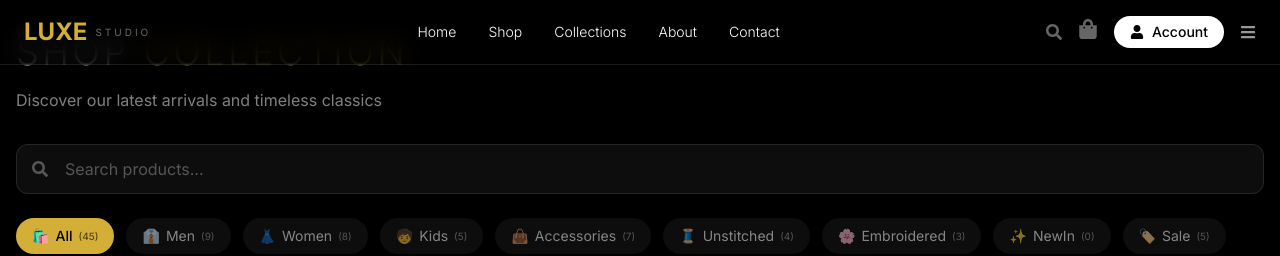
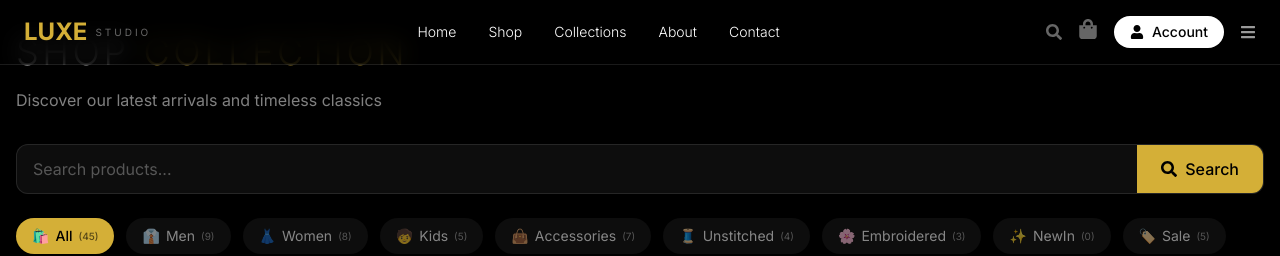
Before and after one commit to Sami1565/Cloth-by-Syed-, a Next.js app: page /shop in a window 1280 px wide. Shown: the top 256 px of the page. Built offline with nearby package versions, Linux system fonts and the light colour scheme.

Commit message:
Enhance search feature with clear option
Updated search functionality to include clear search option and initialized search term from URL parameters.

```diff
--- a/app/shop/page.tsx
+++ b/app/shop/page.tsx
@@ -3,7 +3,7 @@
 import { useState, useEffect } from 'react'
 import Link from 'next/link'
 import { useSearchParams, useRouter } from 'next/navigation'
-import { FaSearch, FaStar } from 'react-icons/fa'
+import { FaSearch, FaStar, FaTimes } from 'react-icons/fa'
 import { IoHeartOutline } from 'react-icons/io5'
 import { useCartStore } from '@/store/cartStore'
 
@@ -112,7 +112,7 @@ const subIcons: Record<string, string> = {
 }
 
 // ============================================================
-// HELPER FUNCTIONS - FIXED with type casting
+// HELPER FUNCTIONS
 // ============================================================
 function getIcon(category: string): string {
   return catIcons[category as keyof typeof catIcons] || '📦'
@@ -132,10 +132,11 @@ export default function Shop() {
 
   const categoryFromUrl = searchParams.get('category') || 'All'
   const subCategoryFromUrl = searchParams.get('subCategory') || 'All'
+  const searchFromUrl = searchParams.get('search') || ''
 
   const [selectedCategory, setSelectedCategory] = useState(categoryFromUrl)
   const [selectedSubCategory, setSelectedSubCategory] = useState(subCategoryFromUrl)
-  const [searchTerm, setSearchTerm] = useState('')
+  const [searchTerm, setSearchTerm] = useState(searchFromUrl)
 
   const updateCategory = (category: string, subCategory: string = 'All') => {
     setSelectedCategory(category)
@@ -144,6 +145,7 @@ export default function Shop() {
     const params = new URLSearchParams()
     if (category !== 'All') params.set('category', category)
     if (subCategory !== 'All') params.set('subCategory', subCategory)
+    if (searchTerm) params.set('search', searchTerm)
 
     router.push(`/shop${params.toString() ? '?' + params.toString() : ''}`)
   }
@@ -151,8 +153,10 @@ export default function Shop() {
   useEffect(() => {
     const category = searchParams.get('category') || 'All'
     const subCategory = searchParams.get('subCategory') || 'All'
+    const search = searchParams.get('search') || ''
     setSelectedCategory(category)
     setSelectedSubCategory(subCategory)
+    setSearchTerm(search)
   }, [searchParams])
 
   const handleAddToBag = (e: React.MouseEvent, product: any) => {
@@ -176,6 +180,23 @@ export default function Shop() {
       btn.textContent = originalText
       btn.classList.remove('bg-[#d4af37]', 'text-black')
     }, 1500)
+  }
+
+  const handleSearch = (e: React.FormEvent) => {
+    e.preventDefault()
+    const params = new URLSearchParams()
+    if (selectedCategory !== 'All') params.set('category', selectedCategory)
+    if (selectedSubCategory !== 'All') params.set('subCategory', selectedSubCategory)
+    if (searchTerm.trim()) params.set('search', searchTerm.trim())
+    router.push(`/shop${params.toString() ? '?' + params.toString() : ''}`)
+  }
+
+  const clearSearch = () => {
+    setSearchTerm('')
+    const params = new URLSearchParams()
+    if (selectedCategory !== 'All') params.set('category', selectedCategory)
+    if (selectedSubCategory !== 'All') params.set('subCategory', selectedSubCategory)
+    router.push(`/shop${params.toString() ? '?' + params.toString() : ''}`)
   }
 
   const categories = ['All', 'Men', 'Women', 'Kids', 'Accessories', 'Unstitched', 'Embroidered', 'NewIn', 'Sale']
@@ -211,16 +232,41 @@ export default function Shop() {
         </h1>
         <p className="text-white/50 mb-8">Discover our latest arrivals and timeless classics</p>
 
-        <div className="relative mb-6">
-          <FaSearch className="absolute left-4 top-1/2 -translate-y-1/2 text-white/30" />
+        <form onSubmit={handleSearch} className="relative mb-6">
+          <div className="flex items-center bg-white/5 border border-white/10 rounded-xl overflow-hidden focus-within:border-[#d4af37]/50 transition">
             <input
               type="text"
               placeholder="Search products..."
               value={searchTerm}
               onChange={(e) => setSearchTerm(e.target.value)}
-            className="w-full bg-white/5 border border-white/10 rounded-xl px-12 py-3 text-white placeholder-white/30 focus:border-[#d4af37]/50 outline-none transition"
+              className="flex-1 bg-transparent px-4 py-3 text-white placeholder-white/30 outline-none"
             />
+            {searchTerm && (
+              <button
+                type="button"
+                onClick={clearSearch}
+                className="text-white/30 hover:text-white/60 px-2 transition"
+              >
+                <FaTimes />
+              </button>
+            )}
+            <button
+              type="submit"
+              className="px-6 py-3 bg-[#d4af37] text-black font-medium hover:bg-[#c5a028] transition flex items-center gap-2"
+            >
+              <FaSearch />
+              <span className="hidden sm:inline">Search</span>
+            </button>
           </div>
+        </form>
+
+        {searchTerm && (
+          <div className="mb-4 text-sm text-white/40">
+            Showing results for: <span className="text-white/70">"{searchTerm}"</span>
+            <span className="mx-2">•</span>
+            {filteredProducts.length} products found
+          </div>
+        )}
 
         <div className="flex flex-wrap gap-2 sm:gap-3 mb-4">
           {categories.map((category) => (
```
Lines whose indentation alone changed are shown as unchanged.
